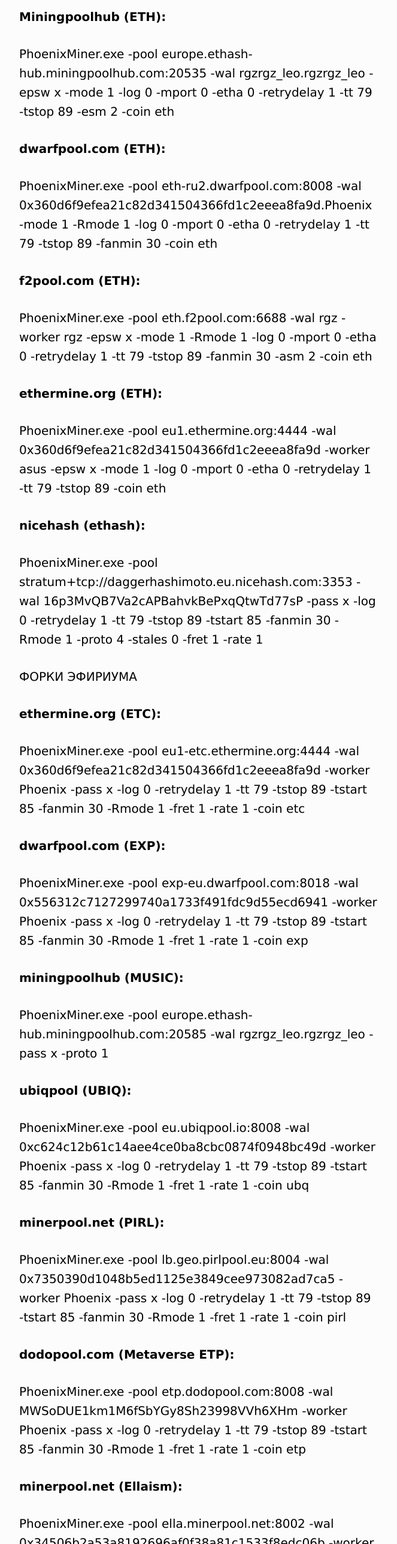
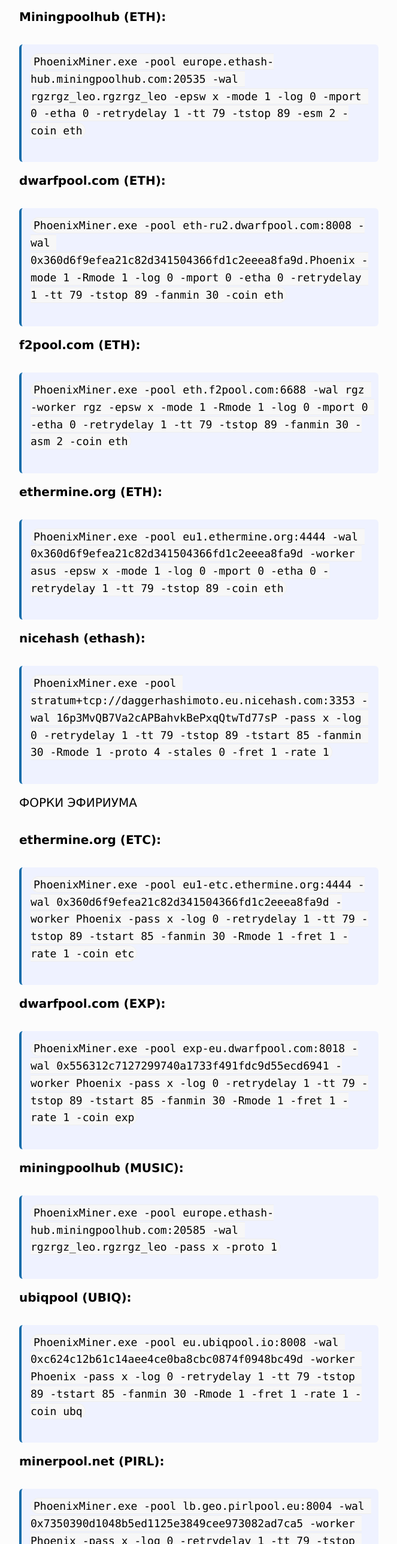
Before and after one commit to Minj4012/Phoenix-Miner.github.io, a plain HTML site: page readme-na-russkom-phoenix.html in a window 1280 px wide. Shown: the part 2951-5525 px from the top of the page at 60% size, without its empty margins (308-971 px from the left). Drawn offline with Linux system fonts and the light colour scheme.

Commit message:
Update readme-na-russkom-phoenix.html

```diff
--- a/readme-na-russkom-phoenix.html
+++ b/readme-na-russkom-phoenix.html
@@ -101,37 +101,37 @@
 <p>Ниже приведены параметры командной строки для некоторых наиболее популярных пулов и монет:</p>
 <h3><a id="sect1.2"></a>НАСТРОЙКИ ПОД ЭФИРИУМ</h3>
 <p><strong>nanopool.org (ETH):</strong></p>
-<div class="vaz2"><pre><code>PhoenixMiner.exe -pool eth-eu2.nanopool.org:9999 -wal 0x360d6f9efea21c82d341504366fd1c2eeea8fa9d -worker Phoenix -epsw x -mode 1 -Rmode 1 -log 0 -mport 0 -etha 0 -retrydelay 1 -tt 79 -tstop 89 -tstart 79 -fanmin 30 -coin eth</span></code></pre></div>
+<div class="vaz2"><pre><code>PhoenixMiner.exe -pool eth-eu2.nanopool.org:9999 -wal 0x360d6f9efea21c82d341504366fd1c2eeea8fa9d -worker Phoenix -epsw x -mode 1 -Rmode 1 -log 0 -mport 0 -etha 0 -retrydelay 1 -tt 79 -tstop 89 -tstart 79 -fanmin 30 -coin eth</code></pre></div>
 <p><strong>Miningpoolhub (</strong><strong>ETH):</strong></p>
-<p>PhoenixMiner.exe -pool europe.ethash-hub.miningpoolhub.com:20535 -wal rgzrgz_leo.rgzrgz_leo -epsw x -mode 1 -log 0 -mport 0 -etha 0 -retrydelay 1 -tt 79 -tstop 89 -esm 2 -coin eth</p>
+<div class="vaz2"><pre><code>PhoenixMiner.exe -pool europe.ethash-hub.miningpoolhub.com:20535 -wal rgzrgz_leo.rgzrgz_leo -epsw x -mode 1 -log 0 -mport 0 -etha 0 -retrydelay 1 -tt 79 -tstop 89 -esm 2 -coin eth</code></pre></div>
 <p><strong>dwarfpool.</strong><strong>com (</strong><strong>ETH):</strong></p>
-<p>PhoenixMiner.exe -pool eth-ru2.dwarfpool.com:8008 -wal 0x360d6f9efea21c82d341504366fd1c2eeea8fa9d.Phoenix -mode 1 -Rmode 1 -log 0 -mport 0 -etha 0 -retrydelay 1 -tt 79 -tstop 89 -fanmin 30 -coin eth</p>
+<div class="vaz2"><pre><code>PhoenixMiner.exe -pool eth-ru2.dwarfpool.com:8008 -wal 0x360d6f9efea21c82d341504366fd1c2eeea8fa9d.Phoenix -mode 1 -Rmode 1 -log 0 -mport 0 -etha 0 -retrydelay 1 -tt 79 -tstop 89 -fanmin 30 -coin eth</code></pre></div>
 <p><strong>f2pool.com (ETH):</strong></p>
-<p>PhoenixMiner.exe -pool eth.f2pool.com:6688 -wal rgz -worker rgz -epsw x -mode 1 -Rmode 1 -log 0 -mport 0 -etha 0 -retrydelay 1 -tt 79 -tstop 89 -fanmin 30 -asm 2 -coin eth</p>
+<div class="vaz2"><pre><code>PhoenixMiner.exe -pool eth.f2pool.com:6688 -wal rgz -worker rgz -epsw x -mode 1 -Rmode 1 -log 0 -mport 0 -etha 0 -retrydelay 1 -tt 79 -tstop 89 -fanmin 30 -asm 2 -coin eth</code></pre></div>
 <p><strong>ethermine.org (ETH):</strong></p>
-<p>PhoenixMiner.exe -pool eu1.ethermine.org:4444 -wal 0x360d6f9efea21c82d341504366fd1c2eeea8fa9d -worker asus -epsw x -mode 1 -log 0 -mport 0 -etha 0 -retrydelay 1 -tt 79 -tstop 89 -coin eth</p>
+<div class="vaz2"><pre><code>PhoenixMiner.exe -pool eu1.ethermine.org:4444 -wal 0x360d6f9efea21c82d341504366fd1c2eeea8fa9d -worker asus -epsw x -mode 1 -log 0 -mport 0 -etha 0 -retrydelay 1 -tt 79 -tstop 89 -coin eth</code></pre></div>
 <p><strong>nicehash (ethash):</strong></p>
-<p>PhoenixMiner.exe -pool stratum+tcp://daggerhashimoto.eu.nicehash.com:3353 -wal 16p3MvQB7Va2cAPBahvkBePxqQtwTd77sP -pass x -log 0 -retrydelay 1 -tt 79 -tstop 89 -tstart 85 -fanmin 30 -Rmode 1 -proto 4 -stales 0 -fret 1 -rate 1</p>
+<div class="vaz2"><pre><code>PhoenixMiner.exe -pool stratum+tcp://daggerhashimoto.eu.nicehash.com:3353 -wal 16p3MvQB7Va2cAPBahvkBePxqQtwTd77sP -pass x -log 0 -retrydelay 1 -tt 79 -tstop 89 -tstart 85 -fanmin 30 -Rmode 1 -proto 4 -stales 0 -fret 1 -rate 1</code></pre></div>
 <p>ФОРКИ ЭФИРИУМА</p>
 <p><strong>ethermine.org (ETC):</strong></p>
-<p>PhoenixMiner.exe -pool eu1-etc.ethermine.org:4444 -wal 0x360d6f9efea21c82d341504366fd1c2eeea8fa9d -worker Phoenix -pass x -log 0 -retrydelay 1 -tt 79 -tstop 89 -tstart 85 -fanmin 30 -Rmode 1 -fret 1 -rate 1 -coin etc</p>
+<div class="vaz2"><pre><code>PhoenixMiner.exe -pool eu1-etc.ethermine.org:4444 -wal 0x360d6f9efea21c82d341504366fd1c2eeea8fa9d -worker Phoenix -pass x -log 0 -retrydelay 1 -tt 79 -tstop 89 -tstart 85 -fanmin 30 -Rmode 1 -fret 1 -rate 1 -coin etc</code></pre></div>
 <p><strong>dwarfpool.com (EXP):</strong></p>
-<p>PhoenixMiner.exe -pool exp-eu.dwarfpool.com:8018 -wal 0x556312c7127299740a1733f491fdc9d55ecd6941 -worker Phoenix -pass x -log 0 -retrydelay 1 -tt 79 -tstop 89 -tstart 85 -fanmin 30 -Rmode 1 -fret 1 -rate 1 -coin exp</p>
+<div class="vaz2"><pre><code>PhoenixMiner.exe -pool exp-eu.dwarfpool.com:8018 -wal 0x556312c7127299740a1733f491fdc9d55ecd6941 -worker Phoenix -pass x -log 0 -retrydelay 1 -tt 79 -tstop 89 -tstart 85 -fanmin 30 -Rmode 1 -fret 1 -rate 1 -coin exp</code></pre></div>
 <p><strong>miningpoolhub (MUSIC):</strong></p>
-<p> PhoenixMiner.exe -pool europe.ethash-hub.miningpoolhub.com:20585 -wal rgzrgz_leo.rgzrgz_leo -pass x -proto 1</p>
+<div class="vaz2"><pre><code>PhoenixMiner.exe -pool europe.ethash-hub.miningpoolhub.com:20585 -wal rgzrgz_leo.rgzrgz_leo -pass x -proto 1</code></pre></div>
 <p><strong>ubiqpool (UBIQ):</strong></p>
-<p>PhoenixMiner.exe -pool eu.ubiqpool.io:8008 -wal 0xc624c12b61c14aee4ce0ba8cbc0874f0948bc49d -worker Phoenix -pass x -log 0 -retrydelay 1 -tt 79 -tstop 89 -tstart 85 -fanmin 30 -Rmode 1 -fret 1 -rate 1 -coin ubq</p>
+<div class="vaz2"><pre><code>PhoenixMiner.exe -pool eu.ubiqpool.io:8008 -wal 0xc624c12b61c14aee4ce0ba8cbc0874f0948bc49d -worker Phoenix -pass x -log 0 -retrydelay 1 -tt 79 -tstop 89 -tstart 85 -fanmin 30 -Rmode 1 -fret 1 -rate 1 -coin ubq</code></pre></div>
 <p><strong>minerpool.net (PIRL):</strong></p>
-<p>PhoenixMiner.exe -pool lb.geo.pirlpool.eu:8004 -wal 0x7350390d1048b5ed1125e3849cee973082ad7ca5 -worker Phoenix -pass x -log 0 -retrydelay 1 -tt 79 -tstop 89 -tstart 85 -fanmin 30 -Rmode 1 -fret 1 -rate 1 -coin pirl</p>
+<div class="vaz2"><pre><code>PhoenixMiner.exe -pool lb.geo.pirlpool.eu:8004 -wal 0x7350390d1048b5ed1125e3849cee973082ad7ca5 -worker Phoenix -pass x -log 0 -retrydelay 1 -tt 79 -tstop 89 -tstart 85 -fanmin 30 -Rmode 1 -fret 1 -rate 1 -coin pirl</code></pre></div>
 <p><strong>dodopool.com (Metaverse ETP):</strong></p>
-<p>PhoenixMiner.exe -pool etp.dodopool.com:8008 -wal MWSoDUE1km1M6fSbYGy8Sh23998VVh6XHm -worker Phoenix -pass x -log 0 -retrydelay 1 -tt 79 -tstop 89 -tstart 85 -fanmin 30 -Rmode 1 -fret 1 -rate 1 -coin etp</p>
+<div class="vaz2"><pre><code>PhoenixMiner.exe -pool etp.dodopool.com:8008 -wal MWSoDUE1km1M6fSbYGy8Sh23998VVh6XHm -worker Phoenix -pass x -log 0 -retrydelay 1 -tt 79 -tstop 89 -tstart 85 -fanmin 30 -Rmode 1 -fret 1 -rate 1 -coin etp</code></pre></div>
 <p><strong>minerpool.net (Ellaism):</strong></p>
-<p>PhoenixMiner.exe -pool ella.minerpool.net:8002 -wal 0x34506b2a53a8192696af0f38a81c1533f8edc06b -worker Phoenix -pass x -log 0 -retrydelay 1 -tt 79 -tstop 89 -tstart 85 -fanmin 30 -Rmode 1 -fret 1 -rate 1 -coin ella</p>
+<div class="vaz2"><pre><code>PhoenixMiner.exe -pool ella.minerpool.net:8002 -wal 0x34506b2a53a8192696af0f38a81c1533f8edc06b -worker Phoenix -pass x -log 0 -retrydelay 1 -tt 79 -tstop 89 -tstart 85 -fanmin 30 -Rmode 1 -fret 1 -rate 1 -coin ella</code></pre></div>
 <p><strong>ПРИМЕР ДУАЛ-МАЙНИНГА</strong></p>
 <p>ETH на ethermine.org ETH + Blake2s на Nicehash:</p>
-<p>PhoenixMiner.exe -pool ssl://eu1.ethermine.org:5555 -wal 0x360d6f9efea21c82d341504366fd1c2eeea8fa9d.rig1 -proto 3 -dpool blake2s.eu.nicehash.com:3361 -dwal 3HHG3zpxP4AmbKDR9iRy1c2bqAb4WKhNwm -dcoin blake2s</p>
+<div class="vaz2"><pre><code>PhoenixMiner.exe -pool ssl://eu1.ethermine.org:5555 -wal 0x360d6f9efea21c82d341504366fd1c2eeea8fa9d.rig1 -proto 3 -dpool blake2s.eu.nicehash.com:3361 -dwal 3HHG3zpxP4AmbKDR9iRy1c2bqAb4WKhNwm -dcoin blake2s</code></pre></div>
 <p>Пояснение:</p>
-<p> PhoenixMiner.exe -pool ssl://eu1.ethermine.org:5555 -wal адресс_eth_кошелька.имя_воркера -proto 3 -dpool blake2s.eu.nicehash.com:3361 -dwal адрес_btc_на_nicehash -dcoin blake2s</p>
+<div class="vaz2"><pre><code>PhoenixMiner.exe -pool ssl://eu1.ethermine.org:5555 -wal адресс_eth_кошелька.имя_воркера -proto 3 -dpool blake2s.eu.nicehash.com:3361 -dwal адрес_btc_на_nicehash -dcoin blake2s</code></pre></div>
 <h2><a id="sect2"></a>Функции, требования и ограничения</h2>
 <p>* Высоко оптимизированные ядра OpenCL и CUDA для максимальной скорости добычи ethash</p>
 <p>* Самая низкая плата разработчику - 0,65% (35 секунд добыча "defvee" каждые 90 минут)</p>
```
